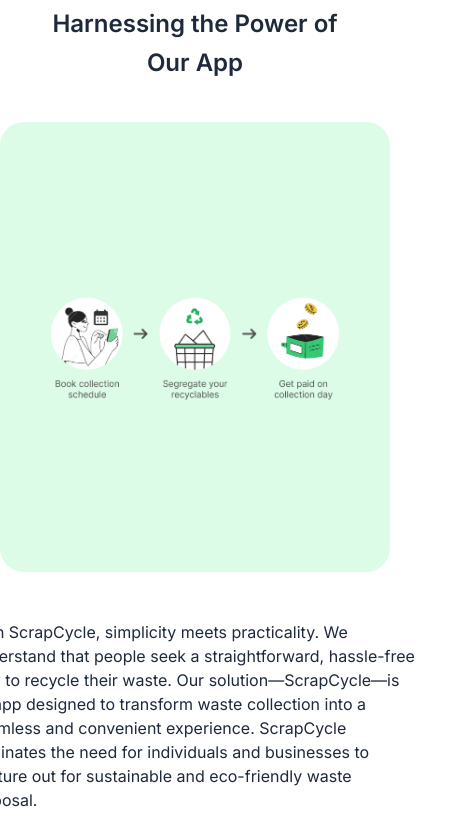
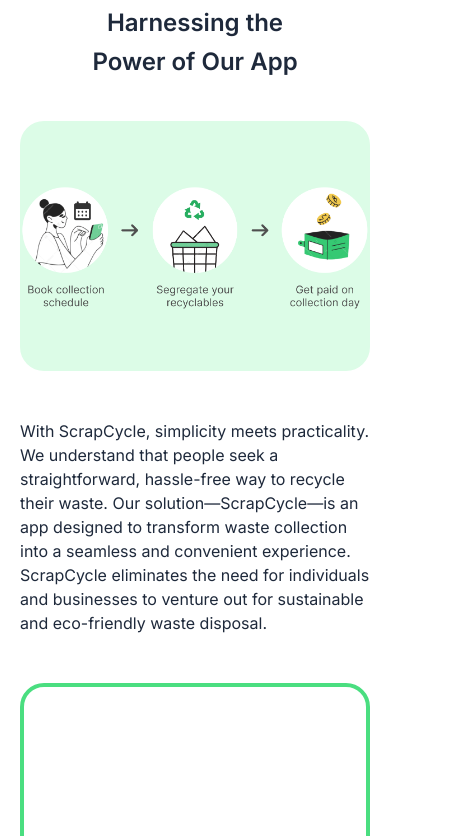
Before and after one commit to reign021b/ScrapCyclePH-Website, a Next.js app: page /article/getting-started in a window 390 px wide. Shown: the part 261-1097 px from the top of the page, 452 px wide, since content can reach past the window. Built offline with nearby package versions, Linux system fonts and the light colour scheme.

Commit message:
Responsive Getting Started Page

```diff
--- a/src/app/article/getting-started/page.js
+++ b/src/app/article/getting-started/page.js
@@ -5,7 +5,7 @@
 
 export default function GettingStarted() {
   return (
-    <div className="flex flex-col items-center justify-between max-w-5xl container mx-auto pt-20 pb-8">
+    <div className="px-5 flex flex-col items-center justify-center w-full mx-auto pt-10 md:pt-20 pb-8">
       {/* title and description */}
       <h3 className="text-lg text-slate-500">Getting Started</h3>
       <h1 className="text-2xl md:text-4xl font-semibold mt-2 w-full text-center pb-10 leading-relaxed px-12">
@@ -14,8 +14,8 @@
       </h1>
 
       {/* header */}
-      <div className="w-full h-[450px] bg-green-100 rounded-3xl overflow-clip flex items-center justify-center">
-        <div className="w-3/4 h-full relative">
+      <div className="w-full md:w-[600px] h-[250px] md:h-[450px] bg-green-100 rounded-3xl overflow-clip flex items-center justify-center">
+        <div className="w-full h-full relative flex justify-center items-center mx-auto">
           <Image
             src="/articles/steps.png"
             fill
@@ -26,7 +26,7 @@
       </div>
 
       {/* article */}
-      <div className="p-8 bg-white rounded-lg mx-36 py-12">
+      <div className="md:p-8 bg-white rounded-lg mx-auto md:mx-36 py-12 w-full">
         <p>
           With ScrapCycle, simplicity meets practicality. We understand that
           people seek a straightforward, hassle-free way to recycle their waste.
@@ -36,8 +36,8 @@
           sustainable and eco-friendly waste disposal.
         </p>
 
-        <div className="w-[450px] h-[450px] mx-auto my-12">
-          <div className="relative w-full h-full rounded-3xl border-4 border-green-400 overflow-hidden flex items-center justify-center">
+        <div className="w-[350px] md:w-[450px] h-[350px] md:h-[450px] my-12 mx-auto">
+          <div className="relative w-full h-full rounded-3xl border-4 border-green-400 overflow-hidden flex items-center justify-center mx-auto">
               <ReactPlayer
                 url="https://youtu.be/cAqoxpjYrWY"
                 style={{ objectFit: "cover" }}
@@ -59,7 +59,7 @@
           finalize your booking.
         </p>
 
-        <div className="w-full h-[600px] relative mb-12">
+        <div className="w-full h-[400px] md:h-[600px] relative mb-12">
           <Image
             src="/articles/step-1.png"
             fill
@@ -80,7 +80,7 @@
           recyclables.
         </p>
 
-        <div className="w-full h-[600px] relative mb-12">
+        <div className="w-[350px] md:w-[600px] h-[350px] md:h-[600px] relative mb-12 mx-auto">
           <Image
             src="/articles/step-2.png"
             fill
@@ -100,7 +100,7 @@
           receive your payment swiftly with a paper receipt.
         </p>
 
-        <div className="w-3/4 h-96 relative mb-12 rounded-3xl overflow-clip mt-8 mx-auto">
+        <div className="w-[350px] md:w-[600px] h-[350px] md:h-[400px] relative mb-12 rounded-3xl overflow-clip mt-8 mx-auto">
           <Image
             src="/articles/step-3.png"
             fill
```
Lines whose indentation alone changed are shown as unchanged.
